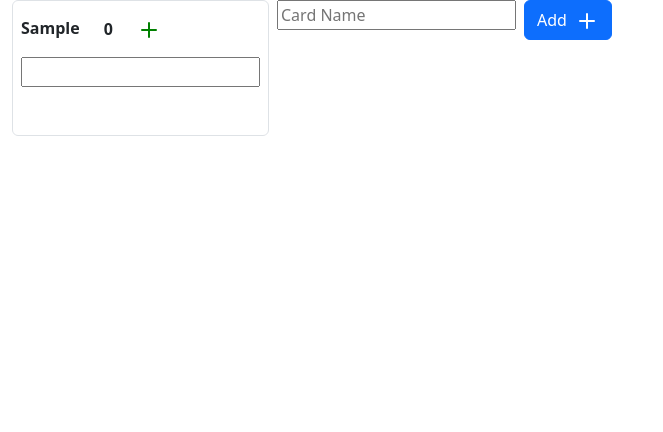
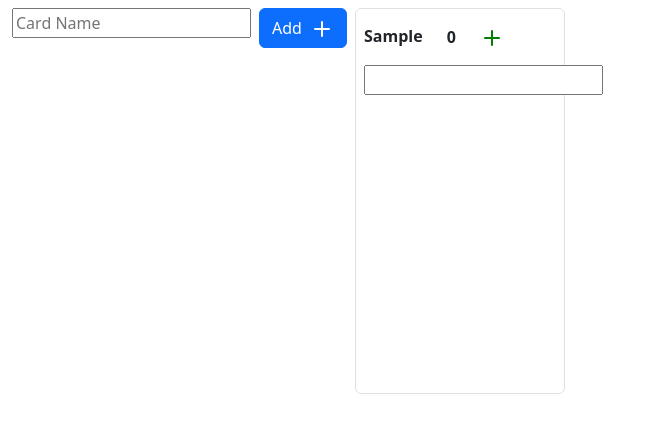
Before and after one commit to Sakthiganesan91/trello-list-clone, a React (Vite) app: page / in a window 1280 px wide. Both pictures are taken after typing "Sample" into the empty fields and a click on the button "Add". Shown: the top 432 px of the page, without its empty margins (0-663 px from the left). Built offline with nearby package versions, Linux system fonts and the light colour scheme.

Commit message:
implemented react-window

```diff
--- a/package.json
+++ b/package.json
@@ -19,6 +19,7 @@
     "@eslint/js": "^9.22.0",
     "@types/react": "^19.0.10",
     "@types/react-dom": "^19.0.4",
+    "@types/react-window": "^1.8.8",
     "@vitejs/plugin-react": "^4.3.4",
     "eslint": "^9.22.0",
     "eslint-plugin-react-hooks": "^5.2.0",
--- a/src/App.tsx
+++ b/src/App.tsx
@@ -9,10 +9,8 @@ function App() {
   const [cardName, setCardName] = useState<string>("");
   return (
     <>
-      <div className="container-fluid">
-        <div className="d-flex gap-2 align-items-start overflow-scroll">
-          <CardList cards={cards} setCards={setCards} />
-
+      <div className="container-fluid my-2">
+        <div className="d-flex gap-2 align-items-start">
           <input
             type="text"
             name=""
@@ -29,6 +27,7 @@ function App() {
             setCardName={setCardName}
             cards={cards}
           />
+          <CardList cards={cards} setCards={setCards} />
         </div>
       </div>
     </>
--- a/src/components/Card.tsx
+++ b/src/components/Card.tsx
@@ -19,13 +19,13 @@ const Card: React.FC<CardProp> = ({ card, setCards, cards }) => {
       className="focus-ring px-2 border rounded-2 "
     >
       <div className="d-flex align-items-center gap-4 my-2">
-        <p className="card-title h6 fw-bold ">{card.title}</p>
-        <p className="fw-bold my-2">{card.countOfList}</p>
+        <p className="card-title h6 fw-bold ">{card?.title}</p>
+        <p className="fw-bold my-2">{card?.countOfList}</p>
         <ListAddButton
           cards={cards}
           listItemName={listItemName}
           setListItemName={setListItemName}
-          card={card}
+          card={card!}
           setCards={setCards}
         />
       </div>
@@ -38,8 +38,8 @@ const Card: React.FC<CardProp> = ({ card, setCards, cards }) => {
           setListItemName(e.target.value);
         }}
       />
-      {card.items.length === 0 && <div className="my-5"></div>}
-      <List lists={card.items} />
+      {card?.items.length === 0 && <div className="my-5"></div>}
+      <List lists={card?.items!} />
     </div>
   );
 };
--- a/src/components/CardList.tsx
+++ b/src/components/CardList.tsx
@@ -1,10 +1,11 @@
 import { CardProps, ItemProps } from "../types";
 import Card from "./Card";
-
+import { FixedSizeList as List } from "react-window";
 interface CardListProp {
   cards: CardProps[];
   setCards: React.Dispatch<React.SetStateAction<CardProps[]>>;
 }
+
 const CardList = ({ cards, setCards }: CardListProp) => {
   const dragOverHandler = (event: React.DragEvent<HTMLDivElement>) => {
     event.preventDefault();
@@ -23,6 +24,7 @@ const CardList = ({ cards, setCards }: CardListProp) => {
     const updatedCartAfterDrop = cards.map((card) => {
       if (card.id === previousCardId && card.id !== cardId) {
         card.items = card.items.filter((i) => item.id !== i.id);
+        card.countOfList -= 1;
         return card;
       }
 
@@ -31,6 +33,7 @@ const CardList = ({ cards, setCards }: CardListProp) => {
       }
       if (card.id === cardId) {
         card.items = [...card.items, item];
+        card.countOfList = card.items.length;
         return card;
       }
       return card;
@@ -39,20 +42,25 @@ const CardList = ({ cards, setCards }: CardListProp) => {
     setCards(updatedCartAfterDrop);
   };
   return (
-    <>
-      <div className="d-flex gap-2 align-items-start ">
-        {cards.length > 0 &&
-          cards.map((card) => (
-            <div
-              onDragOver={dragOverHandler}
-              key={card.id}
-              onDrop={(event) => onDropHandler(event, card.id)}
-            >
-              <Card card={card} setCards={setCards} cards={cards} />
-            </div>
-          ))}
-      </div>
-    </>
+    <List
+      height={500}
+      itemCount={cards.length}
+      itemData={cards}
+      itemSize={210}
+      width={1000}
+      layout="horizontal"
+    >
+      {({ index, style }) => (
+        <div
+          style={style}
+          onDragOver={dragOverHandler}
+          key={cards[index].id}
+          onDrop={(event) => onDropHandler(event, cards[index].id)}
+        >
+          <Card card={cards[index]} setCards={setCards} cards={cards} />
+        </div>
+      )}
+    </List>
   );
 };
 
--- a/src/components/List.tsx
+++ b/src/components/List.tsx
@@ -1,5 +1,5 @@
 import { ItemProps } from "../types";
-
+import { FixedSizeList as ListCol } from "react-window";
 import ListItem from "./ListItem";
 
 interface ListProp {
@@ -14,17 +14,24 @@ const List = ({ lists }: ListProp) => {
   };
   return (
     <>
-      <div className="">
-        {lists.length > 0 &&
-          lists.map((item) => (
-            <div
-              draggable
-              onDragStart={(event) => onDragStartHandler(event, item)}
-            >
-              <ListItem item={item} key={item.id} />
-            </div>
-          ))}
-      </div>
+      <ListCol
+        height={250}
+        itemCount={lists.length}
+        itemData={lists}
+        itemSize={50}
+        width={200}
+      >
+        {({ index, style }) => (
+          <div
+            style={style}
+            draggable
+            onDragStart={(event) => onDragStartHandler(event, lists[index])}
+            key={lists[index].id}
+          >
+            <ListItem item={lists[index]} key={lists[index].id} />
+          </div>
+        )}
+      </ListCol>
     </>
   );
 };
```
Also changed, not shown: 1 other file (tests, documents, lock files or other folders).
